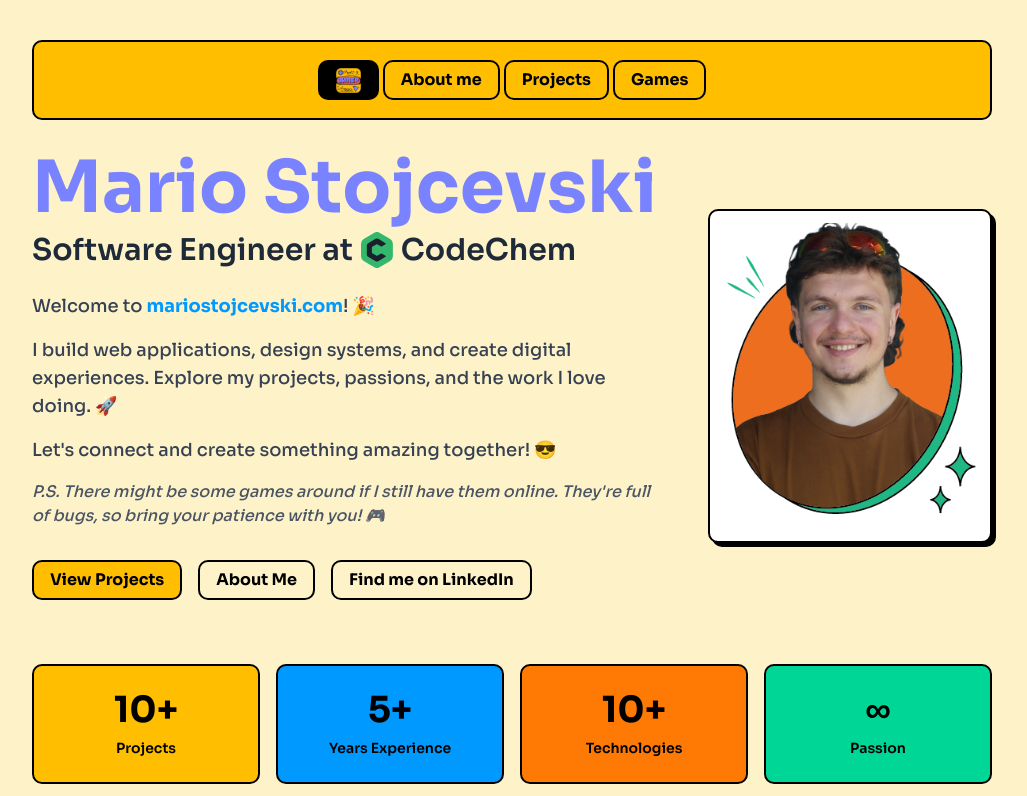
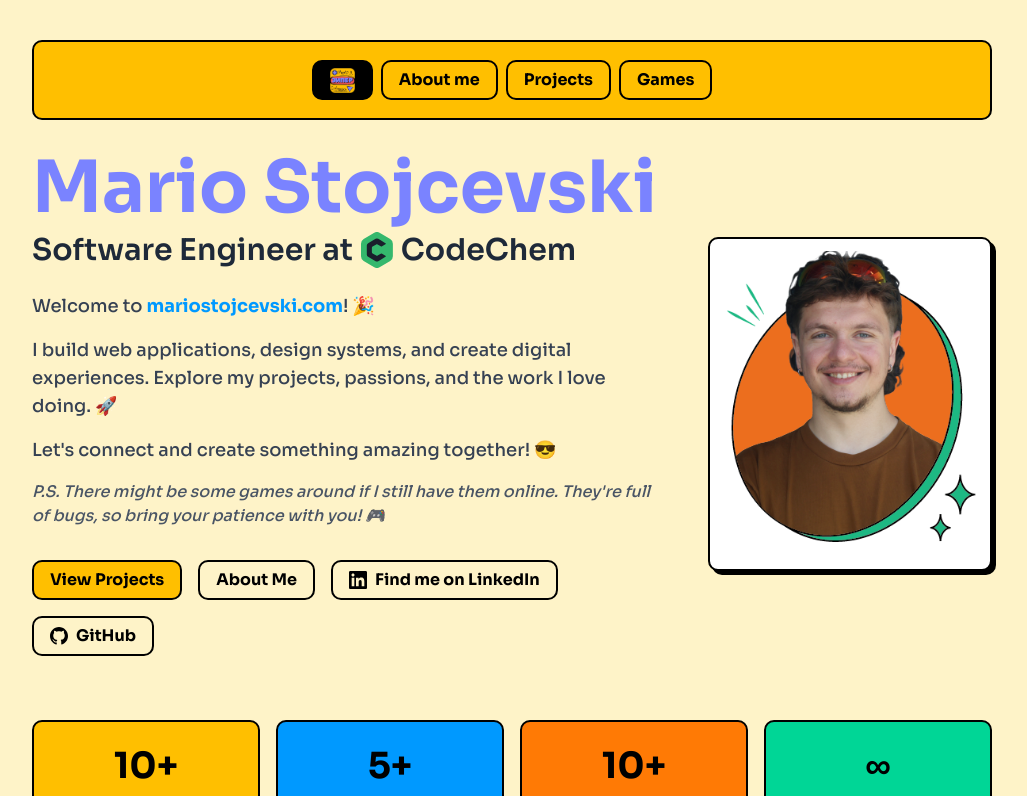
Before and after one commit to MarioStojcevski/MarioStojcevski, a React (Vite) app: page /projects in a window 1280 px wide. Shown: the top 796 px of the page, without its empty margins (128-1155 px from the left). Built offline with nearby package versions, Linux system fonts and the light colour scheme.

Commit message:
added new button

```diff
--- a/src/components/navigation.tsx
+++ b/src/components/navigation.tsx
@@ -3,13 +3,13 @@
 
 const Navigation = () => {
   return (
-    <nav className="z-5 h-20 border-2 border-black bg-main rounded-base flex items-center justify-center p-2">
-      <ul className="flex flex-1 list-none items-center justify-center space-x-1">
+    <nav className="z-5 min-h-16 sm:h-20 border-2 border-black bg-main rounded-base flex items-center justify-center p-2">
+      <ul className="flex flex-col sm:flex-row flex-1 list-none items-center justify-center gap-1 sm:space-x-1 sm:space-y-0">
         <li>
           <NavLink
             to="/"
             className={({ isActive }) => cn(
-              "inline-flex h-10 items-center justify-center px-4 py-2 text-base font-bold border-2 border-black bg-main text-main-foreground rounded-base transition-all hover:bg-black hover:text-white",
+              "inline-flex h-10 items-center justify-center px-4 py-2 text-base font-bold border-2 border-black bg-main text-main-foreground rounded-base transition-all hover:bg-black hover:text-white w-full sm:w-auto",
               isActive && "bg-black text-white"
             )}
           >
@@ -20,7 +20,7 @@
           <NavLink
             to="/about-me"
             className={({ isActive }) => cn(
-              "inline-flex h-10 items-center justify-center px-4 py-2 text-base font-bold border-2 border-black bg-main text-main-foreground rounded-base transition-all hover:bg-black hover:text-white",
+              "inline-flex h-10 items-center justify-center px-4 py-2 text-base font-bold border-2 border-black bg-main text-main-foreground rounded-base transition-all hover:bg-black hover:text-white w-full sm:w-auto",
               isActive && "bg-black text-white"
             )}
           >
@@ -31,7 +31,7 @@
           <NavLink
             to="/projects"
             className={({ isActive }) => cn(
-              "inline-flex h-10 items-center justify-center px-4 py-2 text-base font-bold border-2 border-black bg-main text-main-foreground rounded-base transition-all hover:bg-black hover:text-white",
+              "inline-flex h-10 items-center justify-center px-4 py-2 text-base font-bold border-2 border-black bg-main text-main-foreground rounded-base transition-all hover:bg-black hover:text-white w-full sm:w-auto",
               isActive && "bg-black text-white"
             )}
           >
@@ -42,7 +42,7 @@
           <NavLink
             to="/games"
             className={({ isActive }) => cn(
-              "inline-flex h-10 items-center justify-center px-4 py-2 text-base font-bold border-2 border-black bg-main text-main-foreground rounded-base transition-all hover:bg-black hover:text-white",
+              "inline-flex h-10 items-center justify-center px-4 py-2 text-base font-bold border-2 border-black bg-main text-main-foreground rounded-base transition-all hover:bg-black hover:text-white w-full sm:w-auto",
               isActive && "bg-black text-white"
             )}
           >
--- a/src/pages/home.tsx
+++ b/src/pages/home.tsx
@@ -61,7 +61,38 @@
               target="_blank"
               rel="noopener noreferrer"
             >
-              <Button variant="outline">Find me on LinkedIn</Button>
+              <Button variant="outline" className="inline-flex items-center gap-2">
+                <svg
+                  xmlns="http://www.w3.org/2000/svg"
+                  width="18"
+                  height="18"
+                  viewBox="0 0 24 24"
+                  fill="currentColor"
+                  className="shrink-0"
+                >
+                  <path d="M20.447 20.452h-3.554v-5.569c0-1.328-.027-3.037-1.852-3.037-1.853 0-2.136 1.445-2.136 2.939v5.667H9.351V9h3.414v1.561h.046c.477-.9 1.637-1.85 3.37-1.85 3.601 0 4.267 2.37 4.267 5.455v6.286zM5.337 7.433c-1.144 0-2.063-.926-2.063-2.065 0-1.138.92-2.063 2.063-2.063 1.14 0 2.064.925 2.064 2.063 0 1.139-.925 2.065-2.064 2.065zm1.782 13.019H3.555V9h3.564v11.452zM22.225 0H1.771C.792 0 0 .774 0 1.729v20.542C0 23.227.792 24 1.771 24h20.451C23.2 24 24 23.227 24 22.271V1.729C24 .774 23.2 0 22.222 0h.003z"/>
+                </svg>
+                Find me on LinkedIn
+              </Button>
+            </a>
+            <a
+              href="https://github.com/mariostojcevski"
+              target="_blank"
+              rel="noopener noreferrer"
+            >
+              <Button variant="outline" className="inline-flex items-center gap-2">
+                <svg
+                  xmlns="http://www.w3.org/2000/svg"
+                  width="18"
+                  height="18"
+                  viewBox="0 0 24 24"
+                  fill="currentColor"
+                  className="shrink-0"
+                >
+                  <path d="M12 0c-6.626 0-12 5.373-12 12 0 5.302 3.438 9.8 8.207 11.387.599.111.793-.261.793-.577v-2.234c-3.338.726-4.033-1.416-4.033-1.416-.546-1.387-1.333-1.756-1.333-1.756-1.089-.745.083-.729.083-.729 1.205.084 1.839 1.237 1.839 1.237 1.07 1.834 2.807 1.304 3.492.997.107-.775.418-1.305.762-1.604-2.665-.305-5.467-1.334-5.467-5.931 0-1.311.469-2.381 1.236-3.221-.124-.303-.535-1.524.117-3.176 0 0 1.008-.322 3.301 1.23.957-.266 1.983-.399 3.003-.404 1.02.005 2.047.138 3.006.404 2.291-1.552 3.297-1.23 3.297-1.23.653 1.653.242 2.874.118 3.176.77.84 1.235 1.911 1.235 3.221 0 4.609-2.807 5.624-5.479 5.921.43.372.823 1.102.823 2.222v3.293c0 .319.192.694.801.576 4.765-1.589 8.199-6.086 8.199-11.386 0-6.627-5.373-12-12-12z"/>
+                </svg>
+                GitHub
+              </Button>
             </a>
           </div>
         </div>
```
Also changed, not shown: 1 other file (tests, documents, lock files or other folders).
